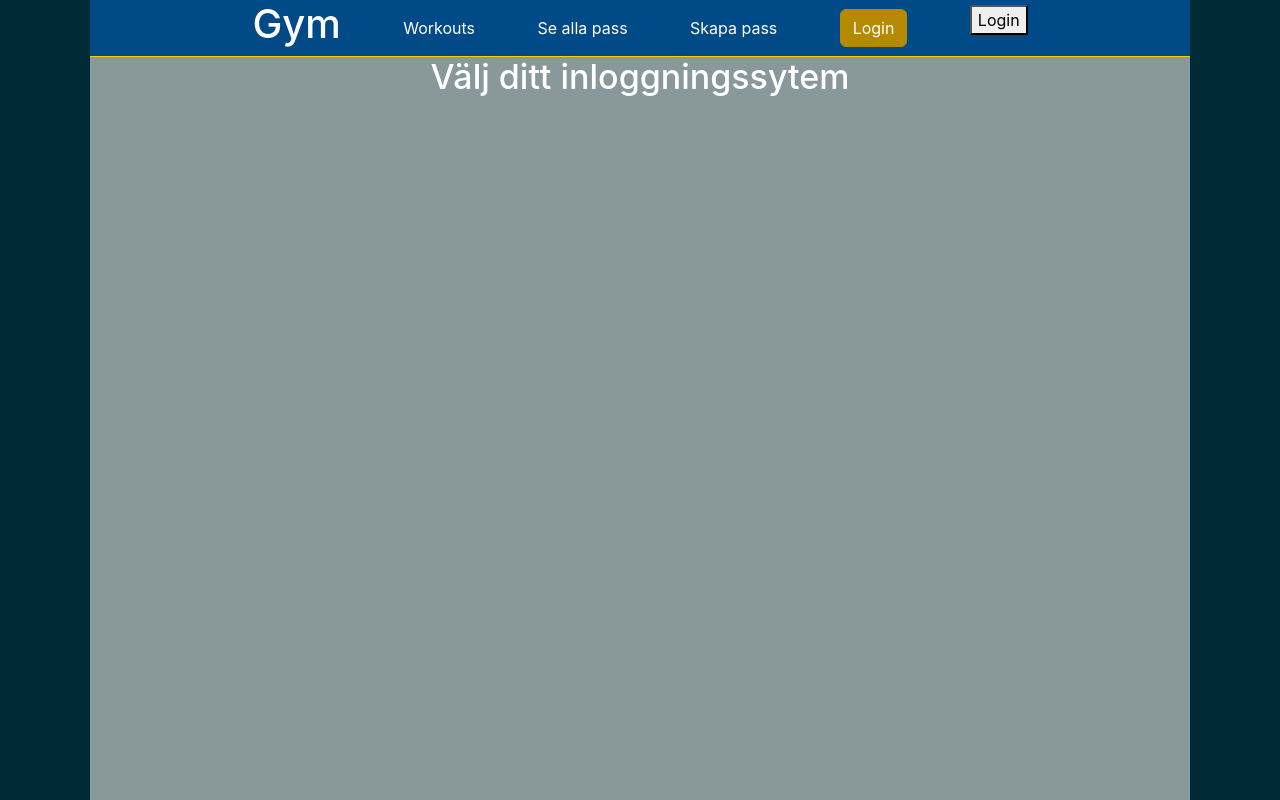
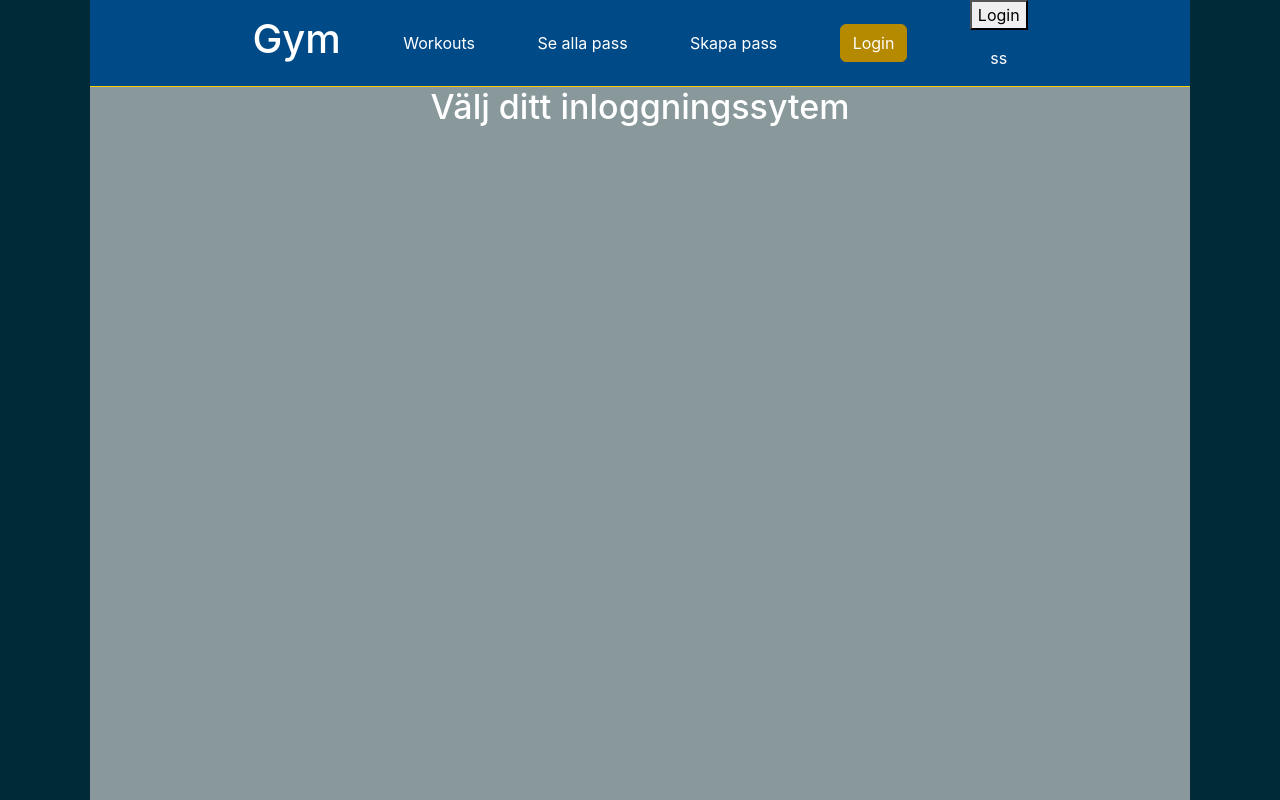
Before and after one commit to Hennrikandreassonha/123, an Angular app in the folder WebClient/: page /Login in a window 1280 px wide. Built offline with nearby package versions, Linux system fonts and the light colour scheme.

Commit message:
Update logout.component.html

```diff
--- a/WebClient/src/app/components/logout/logout.component.html
+++ b/WebClient/src/app/components/logout/logout.component.html
@@ -1,2 +1,3 @@
 <button btn="btn btn-primary" (click)="handleLogout()">Login</button>
 <p></p>
+<p>ss</p>
```
